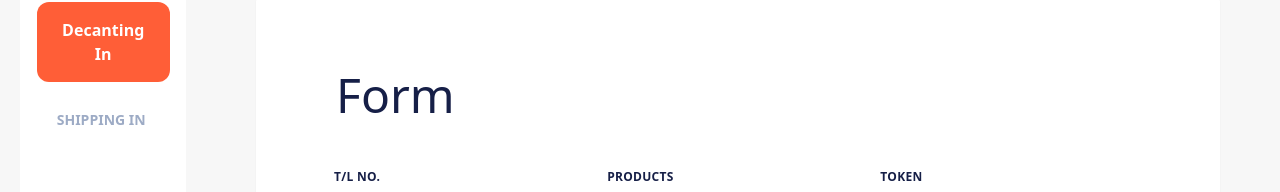
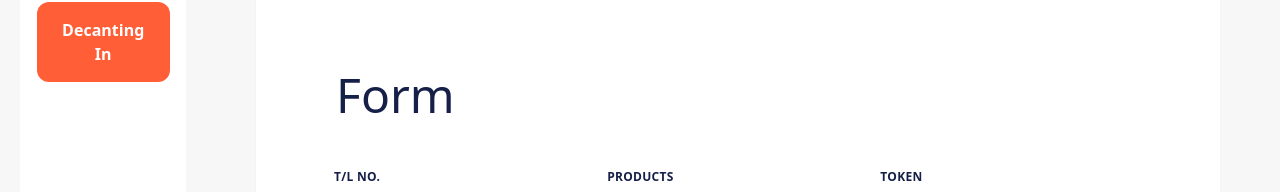
Before and after one commit to Maazasim1/oil-movement, a Next.js app: page /decantingin in a window 1280 px wide. Shown: the part 154-346 px from the top of the page. Built offline with nearby package versions, Linux system fonts and the light colour scheme; no server answers.

Commit message:
Update Sidebar.js
fixed admin features showing on all screens

```diff
--- a/components/Sidebar.js
+++ b/components/Sidebar.js
@@ -37,7 +37,7 @@ export default function Sidebar(props) {
 
                     <HTMLtoReport stlye={{ display: props.hidden }} hidden={props.hidden} title="Generate Report" />
                 </div>
-                <div className='text-center'>
+                <div className='text-center' style={{display:props.hidden}}>
 
                     <ShippingModal />
                 </div>
```
